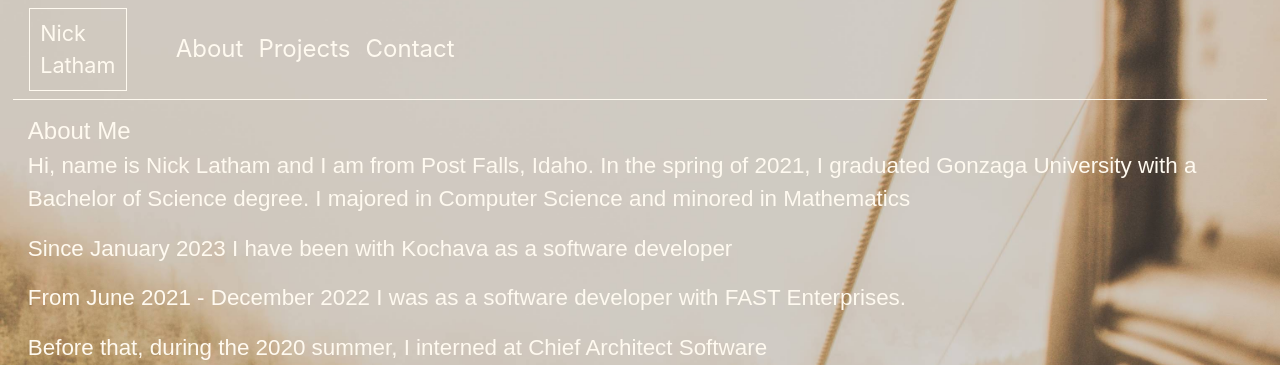
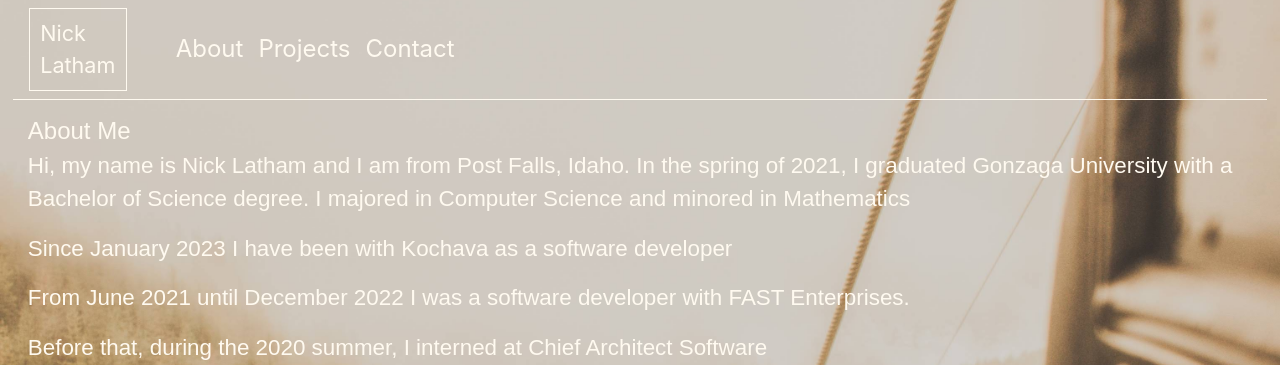
Before and after one commit to nlatham1999/personal-website, a React (Create React App) app: page / in a window 1280 px wide. Shown: the top 365 px of the page. Built offline with nearby package versions, Linux system fonts and the light colour scheme.

Commit message:
Update About.js

```diff
--- a/src/About.js
+++ b/src/About.js
@@ -8,14 +8,14 @@ const About = () => {
         <Container style={{marginLeft: "1vw", marginRight: "1vw", marginTop: "1vw"}}>
         <div className='content'>
             <h>About Me</h>
-            <p>Hi, name is Nick Latham and I am from Post Falls, Idaho. In the spring of 2021, I graduated Gonzaga
+            <p>Hi, my name is Nick Latham and I am from Post Falls, Idaho. In the spring of 2021, I graduated Gonzaga
                 University with a Bachelor of Science degree. I majored in Computer Science and minored in Mathematics</p>
             <p>Since January 2023 I have been with Kochava as a software developer</p>
-            <p>From June 2021 - December 2022 I was as a software developer with FAST Enterprises.</p>
+            <p>From June 2021 until December 2022 I was a software developer with FAST Enterprises.</p>
             <p>Before that, during the 2020 summer, I interned at Chief Architect Software</p>
             <p>In my free time, I love to hike and run. During the winter, I also love to ski. I am also an aspiring rock climber and mountain biker</p>
             <p>I also love to read so if you have any recomendations on what I should read next - let me know! </p>
-            <p> While I was at Gonzaga, I was a member of the Gonzaga Robotics Club and on the embedded systems team of
+            <p>While I was at Gonzaga, I was a member of the Gonzaga Robotics Club and on the embedded systems team of
                 Gonzaga RoboSub. I also volunteered at Blessings Under the Bridge and volunteered at the saturday math
                 tutoring program at Gonzaga
             </p>
```
